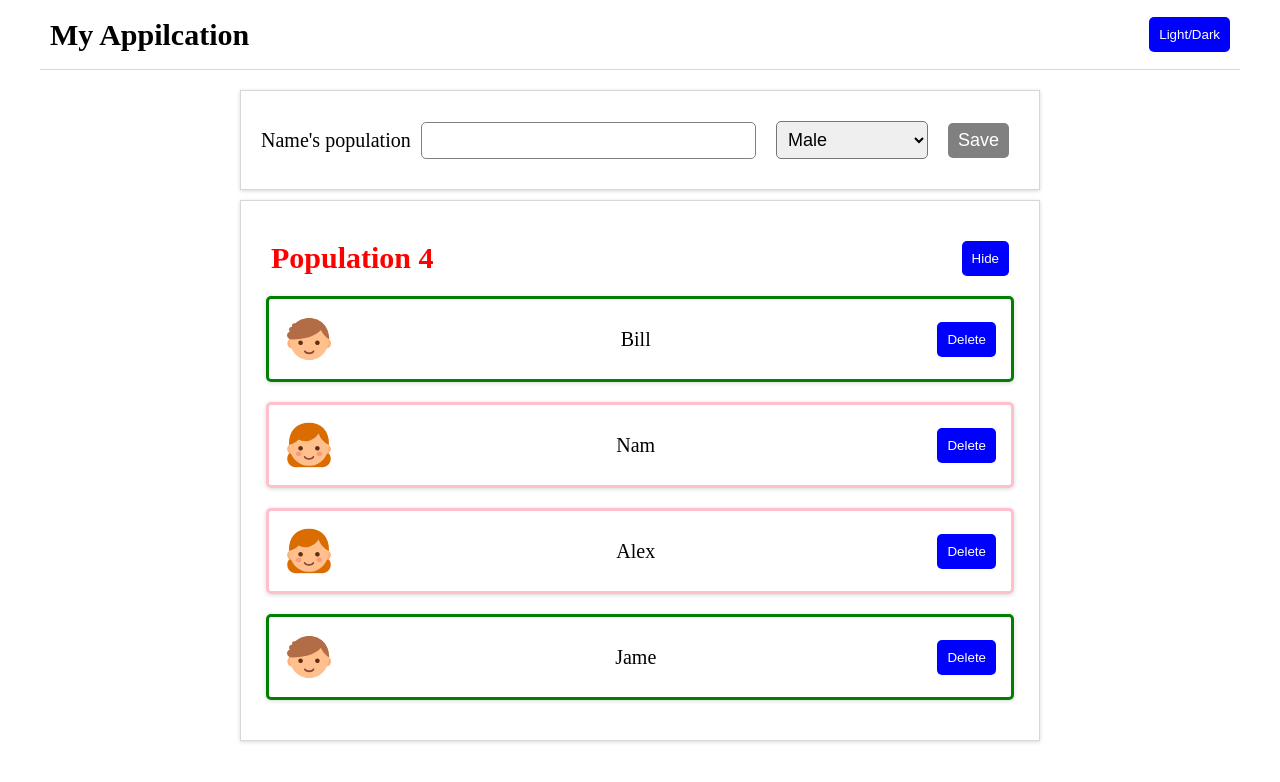
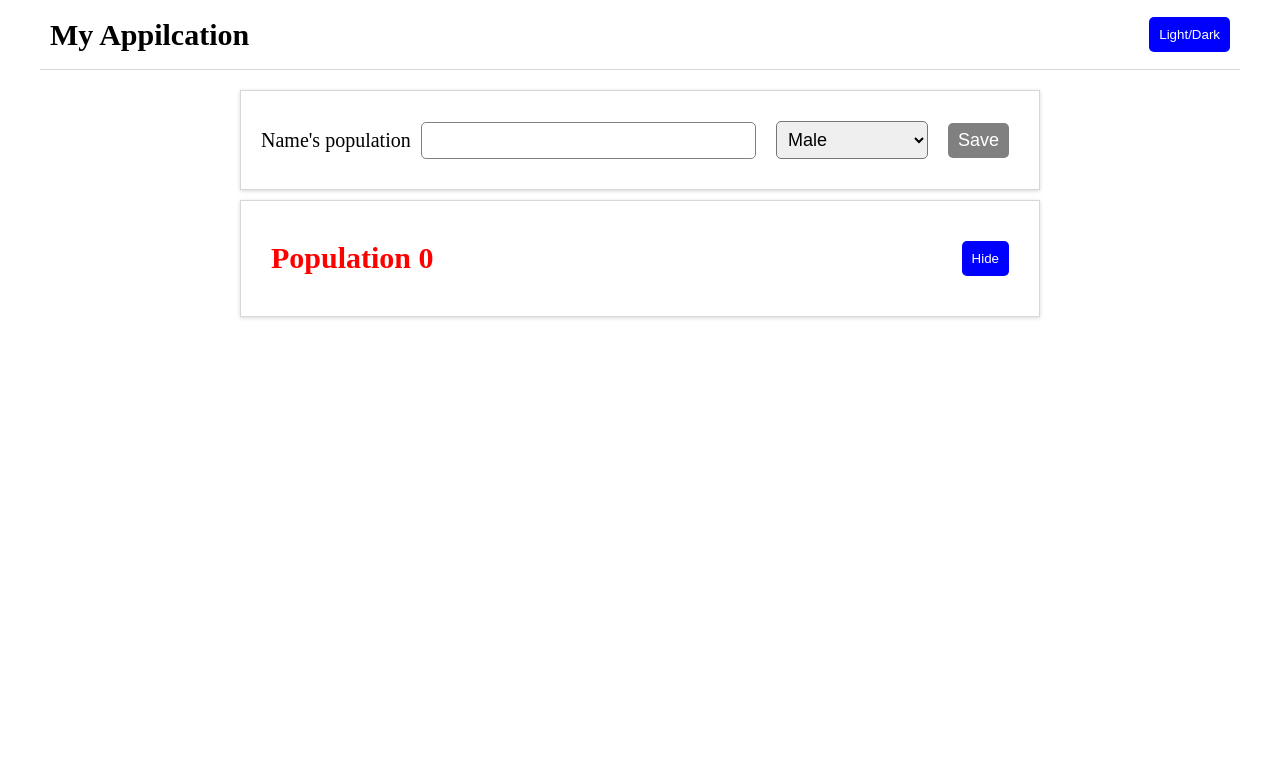
Before and after one commit to Siriphan47/Learn-react, a React (Vite) app: page / in a window 1280 px wide. Shown: the top 782 px of the page. Built offline with nearby package versions, Linux system fonts and the light colour scheme.

Commit message:
Learn how to send data from AddForm.jsx to App.jsx using props

```diff
--- a/src/App.jsx
+++ b/src/App.jsx
@@ -5,28 +5,7 @@ import "./App.css";
 import { useState } from "react";
 
 function App() {
-  const [data, setData] = useState([
-    {
-      id: 1,
-      name: "Bill",
-      Gender: "Male",
-    },
-    {
-      id: 2,
-      name: "Nam",
-      Gender: "Female",
-    },
-    {
-      id: 3,
-      name: "Alex",
-      Gender: "Female",
-    },
-    {
-      id: 4,
-      name: "Jame",
-      Gender: "Male",
-    },
-  ]);
+  const [data, setData] = useState([]);
   function deleteUser(id) {
     const result = data.filter((user) => user.id !== id);
     setData(result);
@@ -35,7 +14,7 @@ function App() {
     <div className="App">
       <Header title="My Appilcation" />
       <main>
-        <AddForm />
+        <AddForm data={data} setData={setData} />
         <PersonList data={data} deleteUser={deleteUser} />
       </main>
     </div>
--- a/src/components/AddForm.jsx
+++ b/src/components/AddForm.jsx
@@ -1,17 +1,23 @@
 import "./AddForm.css";
 import { useState } from "react";
 
-export default function AddForm() {
+export default function AddForm(props) {
   const [name, setName] = useState("");
   const [gender, setGender] = useState("Male");
+
+  const { data, setData } = props;
 
   function saveData(e) {
     e.preventDefault();
     const person = {
+      id: Math.floor(Math.random() * 1000),
       name: name,
       gender: gender,
     };
     console.log(person);
+    setData([...data, person]);
+    setName("");
+    setGender("Male");
   }
 
   return (
@@ -24,9 +30,7 @@ export default function AddForm() {
           onChange={(e) => setName(e.target.value)}
         />
         <select value={gender} onChange={(e) => setGender(e.target.value)}>
-          <option disabled defaultValue>
-            Select Gender
-          </option>
+          <option disabled>Select Gender</option>
           <option>Male</option>
           <option>Female</option>
         </select>
--- a/src/components/User.jsx
+++ b/src/components/User.jsx
@@ -7,10 +7,10 @@ export default function User({ item, deleteUser }) {
       <li
         style={{
           borderStyle: "solid",
-          borderColor: item.Gender === "Male" ? "green" : "pink",
+          borderColor: item.gender === "Male" ? "green" : "pink",
         }}
       >
-        <img src={item.Gender === "Male" ? boy : girl} width={50} height={50} />
+        <img src={item.gender === "Male" ? boy : girl} width={50} height={50} />
         <p>{item.name}</p>
         <div className="control">
           <button onClick={() => deleteUser(item.id)}>Delete</button>
```
